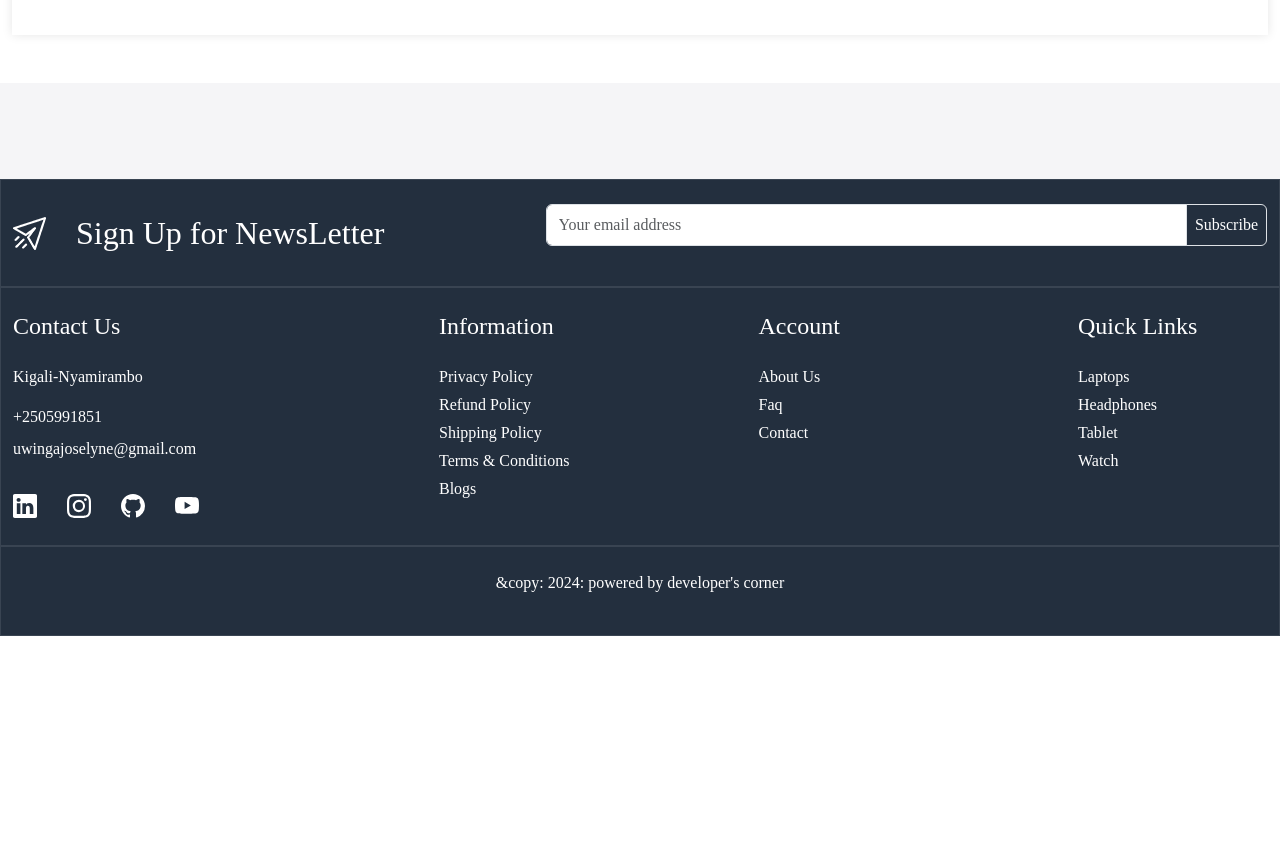
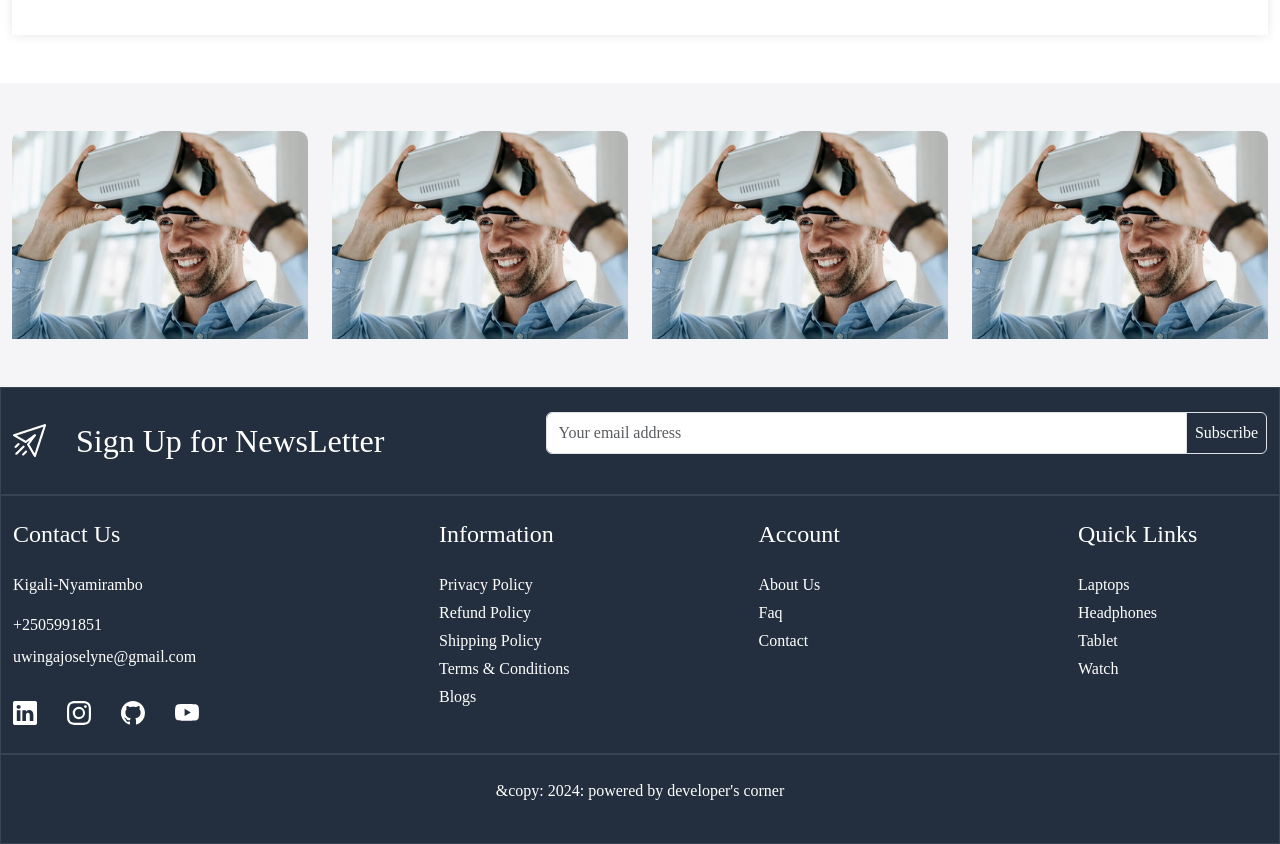
Before and after one commit to uwingabirejoselyne/learn-ecommerce-ui, a React (Create React App) app: page / in a window 1280 px wide. Shown: the part 1460-2304 px from the top of the page. Before the commit the page ends 2096 px from the top, so only its background shows below. Built offline with nearby package versions, Linux system fonts and the light colour scheme.

Commit message:
blog-card images styling

```diff
--- a/src/App.css
+++ b/src/App.css
@@ -207,6 +207,11 @@
 
 .blog-card{
   background-color: white;
-  padding: 20px;
   border-radius: 10px;
 }
+
+.blog-card img{
+  border-top-left-radius: 10px;
+  border-top-right-radius: 10px;
+
+}
--- a/src/components/BlogCard.js
+++ b/src/components/BlogCard.js
@@ -5,7 +5,7 @@
     <div className='col-3'>
         <div className='blog-card'>
             <div className='card-image'>
-                <img src='images/blog-1.jpg' alt='blog'></img>
+                <img src='images/blog-1.jpg' className='img-fluid' alt='blog'></img>
             </div>
         </div>
     </div>
--- a/src/pages/Home.js
+++ b/src/pages/Home.js
@@ -1,6 +1,7 @@
 import React from 'react'
 import Marquee from 'react-fast-marquee'
 import { Link } from 'react-router-dom'
+import BlogCard from '../components/BlogCard'
 
 const Home = () => {
   return (
@@ -213,10 +214,11 @@
     <section className='blog-wrapper py-5 home-wrapper-2'>
       <div className='container-xxl'>
         <div className='row'>
-          <div className='col-3'></div>
-          <div className='col-3'></div>
-          <div className='col-3'></div>
-          <div className='col-3'></div>
+          <BlogCard />
+          <BlogCard />
+          <BlogCard />
+          <BlogCard />
+
         </div>
       </div>
     </section>
```
